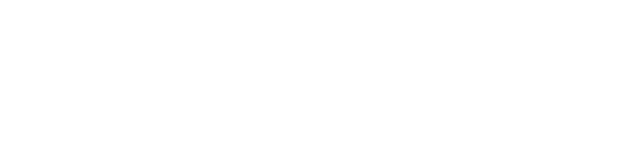
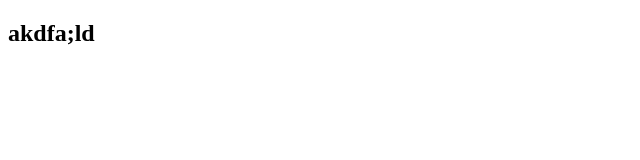
Before and after one commit to QianyouW-hub/HC-Chinatown-TwoBridge, a plain HTML site: page index.html in a window 1280 px wide. Shown: the whole page, without its empty margins (0-640 px from the left). Drawn offline with Linux system fonts and the light colour scheme.

Commit message:
Add heading to index.html

```diff
--- a/index.html
+++ b/index.html
@@ -4,6 +4,6 @@
 				<title>Manhattan Chinatown TwoBridge HC Project</title>
 		</head>
 		<body>
-      <h2></h2>
+      <h2> akdfa;ld</h2>
 		</body>
 </html>
```
